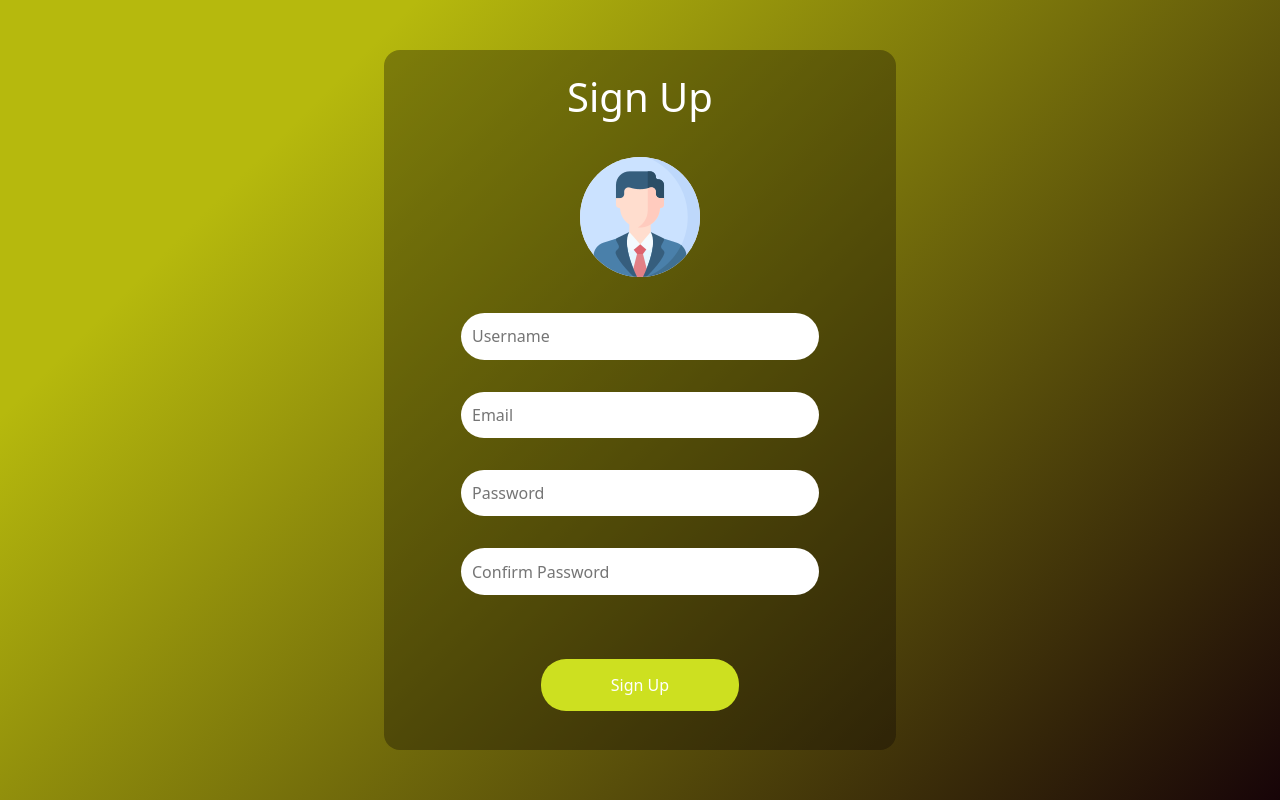
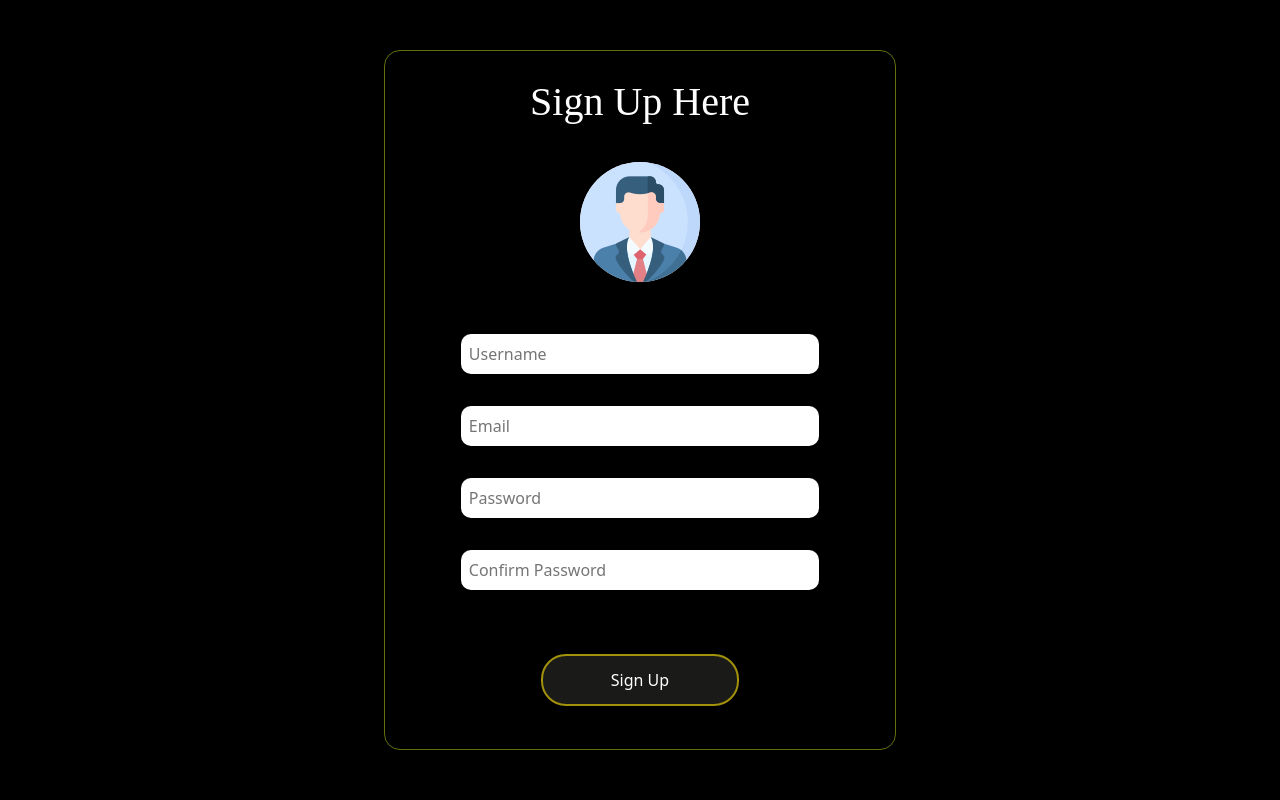
Before and after one commit to arosha619/MICQUI, a React (Create React App) app: page /sign-up in a window 1280 px wide. Built offline with nearby package versions, Linux system fonts and the light colour scheme.

Commit message:
sign up page changed

```diff
--- a/src/components/Login/Login.css
+++ b/src/components/Login/Login.css
@@ -1,4 +1,4 @@
-.Outcontainer{
+.Outcontainer {
   margin: 0;
   display: flex;
   justify-content: center;
@@ -18,7 +18,7 @@
   justify-content: center; /* Center vertically */
   align-items: center; /* Center horizontally */
 }
-    .logo1{
+.logo1 {
   width: 210px;
   height: 210px;
   border-radius: 30px;
@@ -40,7 +40,7 @@
   color: white;
   text-align: center;
   margin-bottom: 1rem;
-    font-family:'Times New Roman', Times, serif
+  font-family: "Times New Roman", Times, serif;
 }
 
 .subtitle {
@@ -78,13 +78,11 @@
   background-color: #1a1b19;
   border-color: #a2910b !important;
   color: white;
-    border: 2px solid ;
+  border: 2px solid;
 }
 .login_button1:hover {
   border: 2px solid #f3f3f4;
   background-color: #5b520c;
-
-
 }
 
 .link_container {
@@ -92,22 +90,13 @@
   justify-content: center;
 }
 
-  .small  {
+.small {
   color: rgb(218, 218, 218);
   text-align: center;
   font-size: 0.85rem;
   text-decoration: underline;
   margin-bottom: 5rem;
   cursor: pointer;
-  }
-  .signup{
-    color: rgb(218, 218, 218);
-    text-align: center !important;
-    font-size: 0.85rem;
-    text-decoration: underline;
-    margin-bottom: 1rem;
-    cursor: pointer;
-
 }
 
 .icons {
--- a/src/components/SignUp/SignUp.css
+++ b/src/components/SignUp/SignUp.css
@@ -1,16 +1,16 @@
-.Outercontainer{
+.Outercontainer {
   margin: 0;
   display: flex;
   justify-content: center;
   align-items: center;
   min-height: 100vh;
-    background-image: linear-gradient(135deg, #b6b90d 20%, #170408 100% );
+  background-color: #000;
 }
 .Container {
   width: 40vw;
-      background-color: rgba(10, 5, 5, 0.326);
   height: 700px;
   border-radius: 1rem;
+  border: 0.5px solid #666f0e;
   padding: 2rem;
   margin: 20px auto; /* Center horizontally */
   display: flex;
@@ -18,9 +18,13 @@
   justify-content: center; /* Center vertically */
   align-items: center; /* Center horizontally */
 }
-    .logo{
+.logo {
   width: 95px;
   height: 95px;
+}
+.imgErr {
+  text-align: center;
+  margin-left: -10px;
 }
 @media only screen and (max-width: 620px) {
   .Container {
@@ -39,6 +43,7 @@
   color: white;
   text-align: center;
   margin-bottom: 1rem;
+  font-family: "Times New Roman", Times, serif;
 }
 
 .subtitle {
@@ -50,21 +55,20 @@
 .inputs_container {
   display: flex;
   flex-direction: column;
-
 }
 
 .inputs_container input {
   width: 28vw;
   margin: 1rem auto;
-    padding: 0.7rem;
-    border-radius: 25px;
+  padding: 0.5rem;
+  border-radius: 10px;
   font-size: 1rem;
   font-family: inherit;
   outline: 0;
   border: 0;
 }
 
-  .login_button {
+.signup_button {
   display: block;
   margin: 3rem auto 1rem auto;
   width: 55%;
@@ -74,31 +78,14 @@
   font-size: 1rem;
   font-family: inherit;
   cursor: pointer;
-    background-color: #cde020;
+  background-color: #1a1b19;
+  border-color: #a2910b !important;
   color: white;
-    border: 2px solid transparent;
+  border: 2px solid;
 }
-  .signup_button{
-    display: block;
-    margin: 3rem auto 1rem auto;
-    width: 55%;
-    padding: 0.75rem 1rem;
-    border-radius: 25px;
-    outline: 0;
-    font-size: 1rem;
-    font-family: inherit;
-    cursor: pointer;
-    background-color: #cde020;
-    color: white;
-    border: 2px solid transparent;
-  }
-  .signup_button:hover{
-    border: 2px solid #4e65f7;
-    background-color: #000;
-  }
-  .login_button:hover {
-    border: 2px solid #4e65f7;
-    background-color: #000;
+.signup_button:hover {
+  border: 2px solid #f3f3f4;
+  background-color: #5b520c;
 }
 
 .link_container {
@@ -106,7 +93,7 @@
   justify-content: center;
 }
 
-  .small  {
+.small {
   color: rgb(218, 218, 218);
   text-align: center;
   font-size: 0.85rem;
@@ -114,14 +101,13 @@
   margin-bottom: 5rem;
   cursor: pointer;
 }
-  .signup{
+.signup {
   color: rgb(218, 218, 218);
   text-align: center !important;
   font-size: 0.85rem;
   text-decoration: underline;
   margin-bottom: 1rem;
   cursor: pointer;
-
 }
 
 .icons {
--- a/src/components/SignUp/SignUp.jsx
+++ b/src/components/SignUp/SignUp.jsx
@@ -24,7 +24,8 @@ const SignUp = () => {
     noPassword: "Please enter your password",
     invalidEmail: "Invalid email format",
     ComparePassword: "Passwords don't match",
-    PasswordLength:"password should be more than 6 characters"
+    PasswordLength:"password should be more than 6 characters",
+    uploadimage:"Please Upload a image"
 
   };
   const isValidEmail = (email) => {
@@ -60,6 +61,10 @@ const SignUp = () => {
 
   const handleSubmit = (e) => {
     e.preventDefault();
+    if (!selectedImage ) {
+      setErrorMessages({ name: "uploadimage", message: errors.uploadimage });
+      return;
+    }
 
     if (!username) {
       setErrorMessages({ name: "noUsername", message: errors.noUsername });
@@ -85,6 +90,7 @@ const SignUp = () => {
       return;
     }
 
+
     if (password !== confirmPassword) {
       setErrorMessages({
         name: "ComparePassword",
@@ -109,7 +115,7 @@ const SignUp = () => {
   return (
     <div className="Outercontainer">
       <div className="Container">
-        <h1 className="title">Sign Up</h1>
+        <h1 className="title">Sign Up Here</h1>
         <form onSubmit={handleSubmit}>
           <div className="inputs_container">
           <label className="image_preview" htmlFor="imageInput">
@@ -132,6 +138,8 @@ const SignUp = () => {
               </div>
             )}
           </label>
+          <p className="imgErr">{renderErrorMsg("uploadimage")}</p>
+
 
             <input
               type="text"
```
Lines whose indentation alone changed are shown as unchanged.
